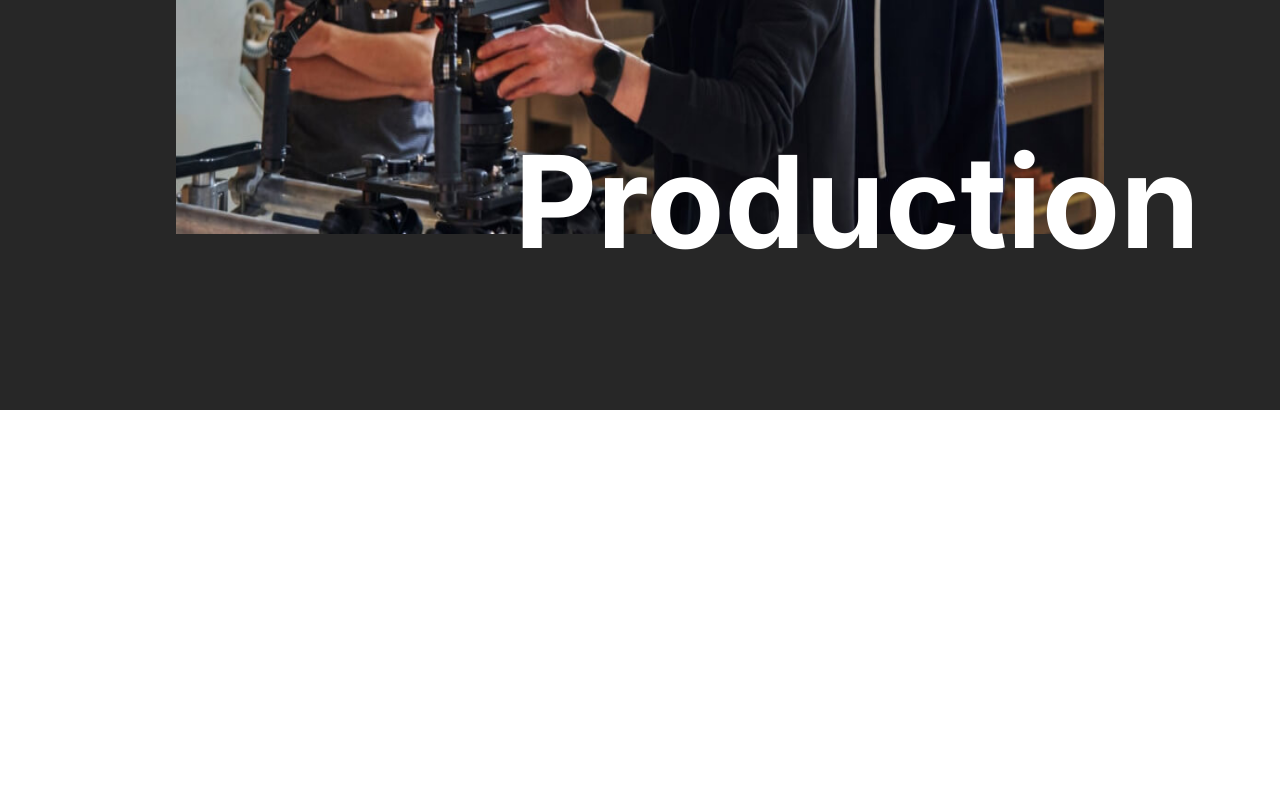
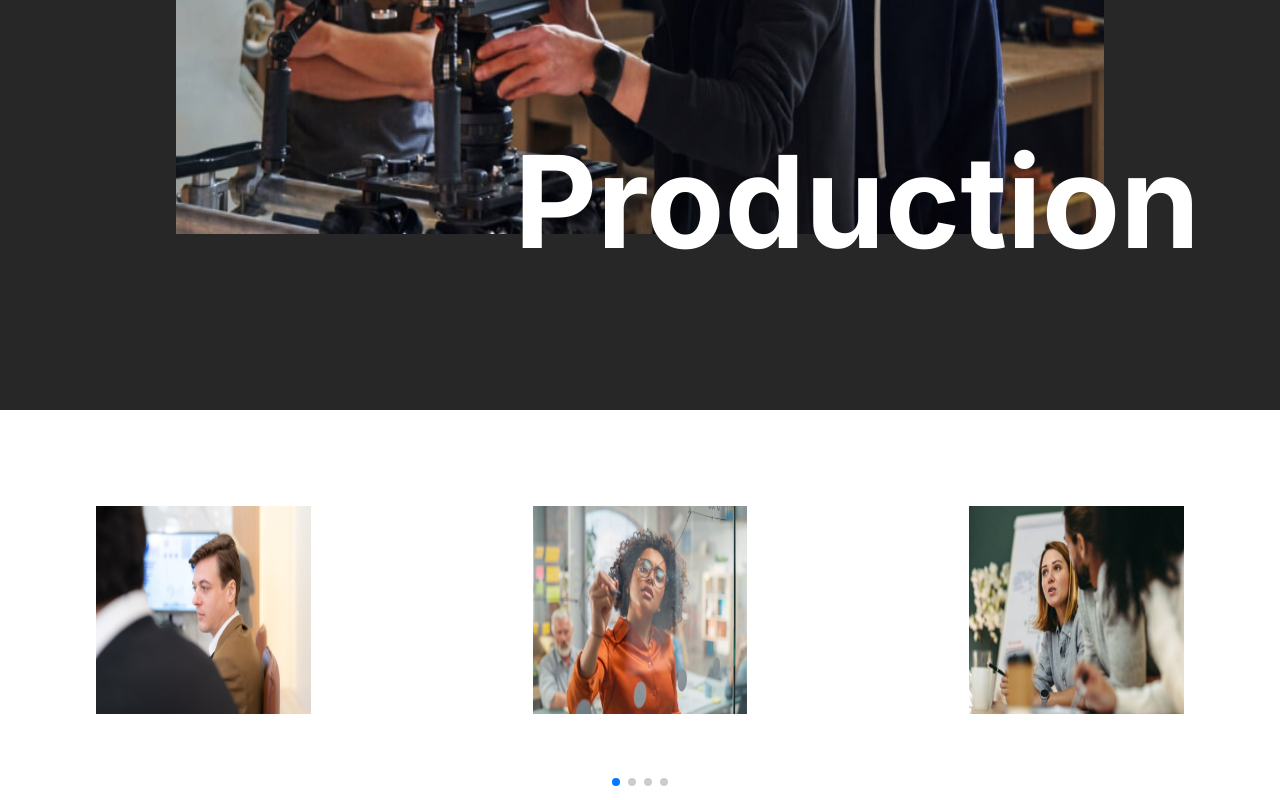
Before and after one commit to ashrafali2000/framer-motion, a Next.js app: page / in a window 1280 px wide. Shown: the part 540-1340 px from the top of the page. Before the commit the page ends 950 px from the top, so only its background shows below. Built offline with nearby package versions, Linux system fonts and the light colour scheme.

Commit message:
add videoSlider section

```diff
--- a/src/app/components/allData.ts
+++ b/src/app/components/allData.ts
@@ -8,3 +8,16 @@ export const defaultHomeDataHeroSection:dataHomeHeroSectionProps[] = [
     {uperTitle:"Design", img:"/defaultHome/rev_slide2.jpg",downTitle:"Animation"},
     {uperTitle:"Editing", img:"/defaultHome/rev_slide3.jpg",downTitle:"Digitization"},
 ];
+type sliderVideoSectionProps = {
+    uperTitle:string,
+    img:string,
+    downTitle:string
+}
+export const sliderVideoSection:sliderVideoSectionProps[] = [
+    {uperTitle:"Video", img:"/defaultHome/gallery-1.jpg",downTitle:"Production"},
+    {uperTitle:"Design", img:"/defaultHome/gallery-2.jpg",downTitle:"Animation"},
+    {uperTitle:"Editing", img:"/defaultHome/gallery-3.jpg",downTitle:"Digitization"},
+    {uperTitle:"Editing", img:"/defaultHome/gallery-4.jpg",downTitle:"Digitization"},
+    {uperTitle:"Editing", img:"/defaultHome/gallery-5.jpg",downTitle:"Digitization"},
+    {uperTitle:"Editing", img:"/defaultHome/gallery-6.jpg",downTitle:"Digitization"},
+];
--- /dev/null
+++ b/src/app/components/sliderVideos.tsx
@@ -0,0 +1,33 @@
+import React, { useRef, useState } from 'react';
+import { Swiper, SwiperSlide } from 'swiper/react';
+import 'swiper/css';
+import 'swiper/css/pagination';
+import { Pagination } from 'swiper/modules';
+import { sliderVideoSection } from "../components/allData"
+import Image from 'next/image';
+export default function SliderVideo() {
+    return (
+        <>
+            <Swiper
+                slidesPerView={3}
+                direction={'horizontal'}
+                spaceBetween={30}
+                pagination={{
+                    clickable: true,
+                }}
+                modules={[Pagination]}
+                className="flex justify-center  items-center w-full h-[390px] "
+            >
+                {sliderVideoSection.map(p => {
+                    return <SwiperSlide className=" ">
+                        {/* <h2 className="text-white text-9xl font-bold absolute top-16">{p.uperTitle}</h2> */}
+                        <Image src={p.img} alt="images" width={60000} height={60000} className="h-[400px] w-[500px] p-24" />
+                        {/* <h2 className="text-white text-9xl font-bold absolute bottom-16 right-0">{p.downTitle}</h2> */}
+                    </SwiperSlide>
+                })
+                }
+
+            </Swiper>
+        </>
+    );
+}
--- a/src/app/home/page.tsx
+++ b/src/app/home/page.tsx
@@ -1,3 +1,4 @@
+"use client"
 import Image from 'next/image'
 import { MyComponent } from '../components/animation/myComponent';
 import HumBurger from '../components/animation/amBurger';
@@ -5,6 +6,7 @@ import Slideshow from '../components/animation/slider';
 import HeroSection from '../components/heroSection';
 import Example1 from '../components/animation/example';
 import DefaulHomeHeroSecton from '../components/defaultHome';
+import SliderVideo from '../components/sliderVideos';
 
 
  function Home() {
@@ -20,6 +22,7 @@ import DefaulHomeHeroSecton from '../components/defaultHome';
 
     {/* Default Hoem Section */}
     <DefaulHomeHeroSecton/>
+    <SliderVideo />
 </div>
   )
 }
```
